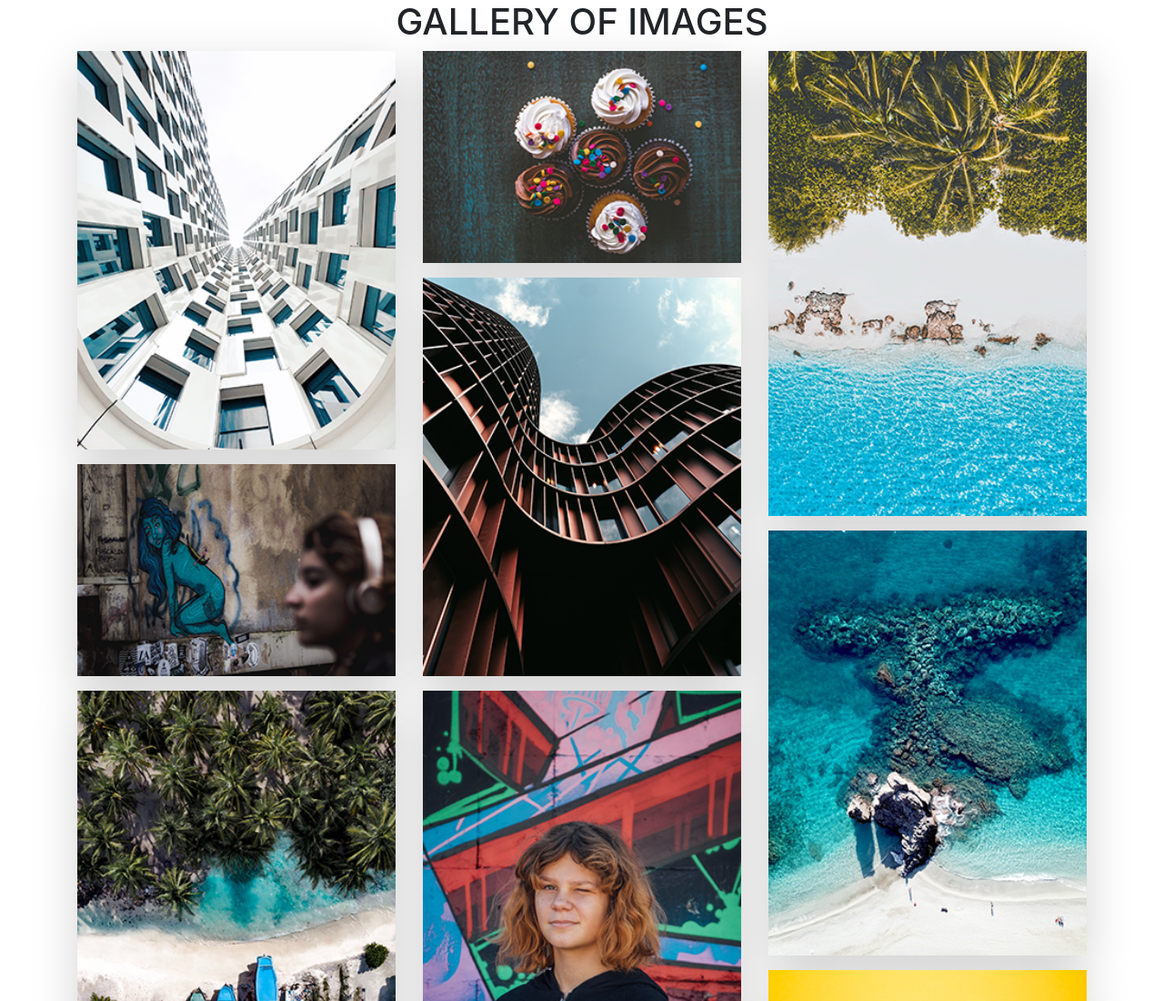
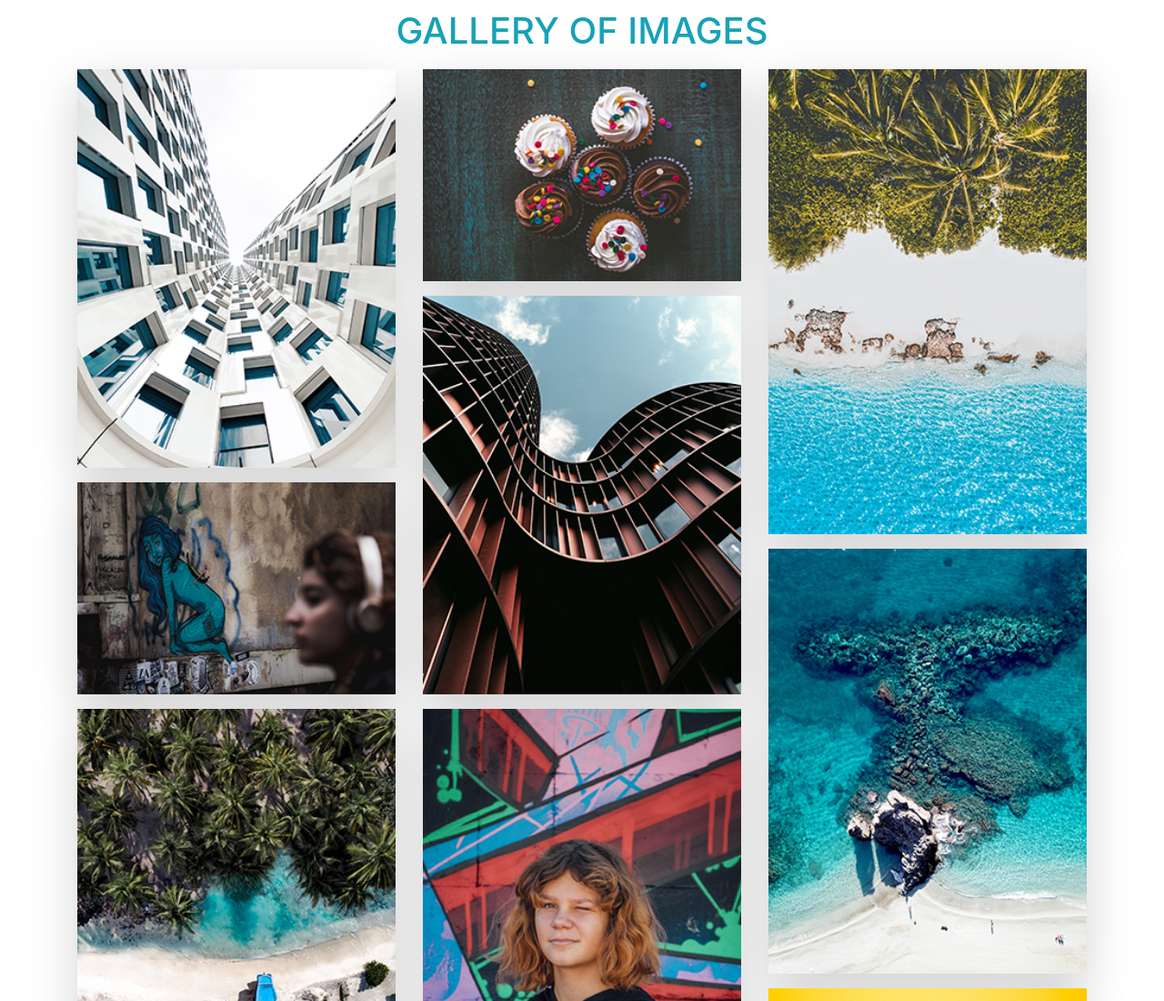
Before and after one commit to machristiana/m2-hw2-christiana-melissa, a plain HTML site: page index.html in a window 1280 px wide. Shown: the top 1100 px of the page at 91% size. Drawn offline with nearby package versions, Linux system fonts and the light colour scheme.

Commit message:
Add padding to h1 and change text color

```diff
--- a/index.html
+++ b/index.html
@@ -16,7 +16,7 @@
 
 <body>
 
-    <h1 class="text-center text-uppercase">Gallery of Images</h1>
+    <h1 class="text-center text-uppercase text-info">Gallery of Images</h1>
 
     <div class="container">
         <div class="row justify-content-center row-cols-1 row-cols-sm-3">
--- a/main.css
+++ b/main.css
@@ -1,3 +1,7 @@
 img {
     width: 100%;
 }
+
+h1 {
+    padding: 10px 0;
+}
```
